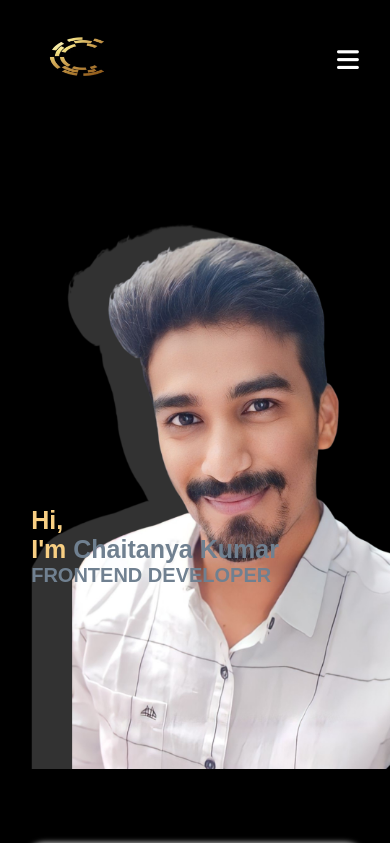
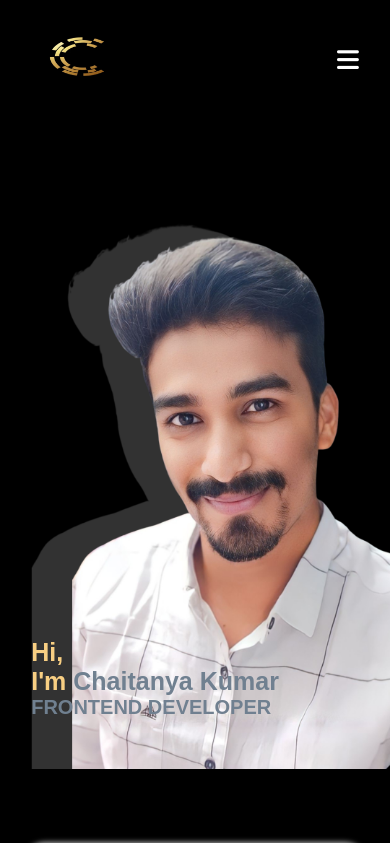
Before and after one commit to annemchaitanyakumar/Portfolio, a React (Create React App) app: page / in a window 390 px wide. Shown: the top 843 px of the page. Built offline with nearby package versions, Linux system fonts and the light colour scheme.

Commit message:
modified style.css

```diff
--- a/public/style.css
+++ b/public/style.css
@@ -12,6 +12,7 @@ html{
 body {
     background: black;
     color: #fff;
+    font-family: futura;
 }
 
 #header {
@@ -413,13 +414,12 @@ nav .fas {
     }
 
     .header-text {
-        /* position: fixed; */
-        margin-top: 125% !important;
+        position: relative;
+        /* margin-top: 160% !important; */
         font-size: 16px !important;
         color: slategray;
         font-weight: 700 !important;
-        /* text-shadow: 10px #131312 !important; */
-        /* text-decoration:#131312 !important; */
+        top: 57vh !important;
 
     }
 
@@ -428,7 +428,7 @@ nav .fas {
         color: rgb(248, 207, 131);
         padding-bottom: 0;
         margin-bottom: 0;
-        margin-top: 415px;
+        /* margin-top: 415px; */
     }
 
     .header-text p{
```
